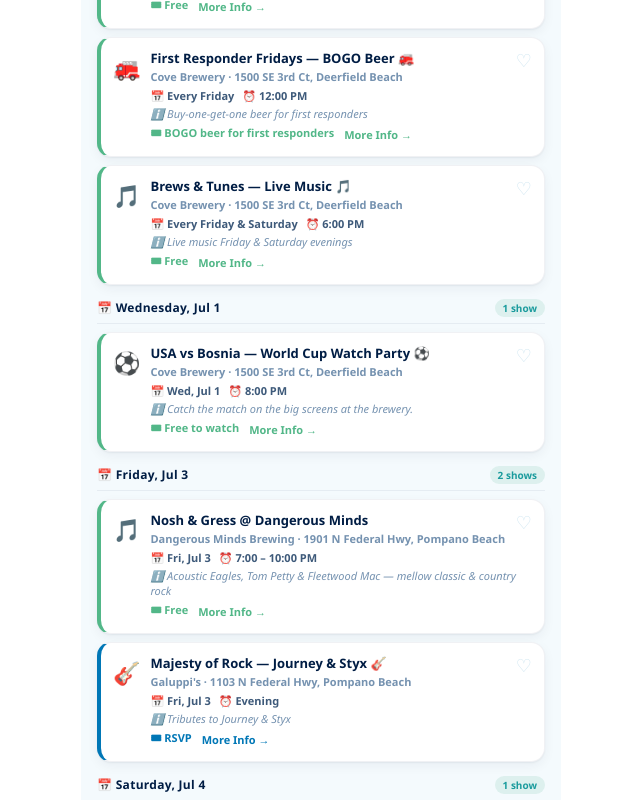
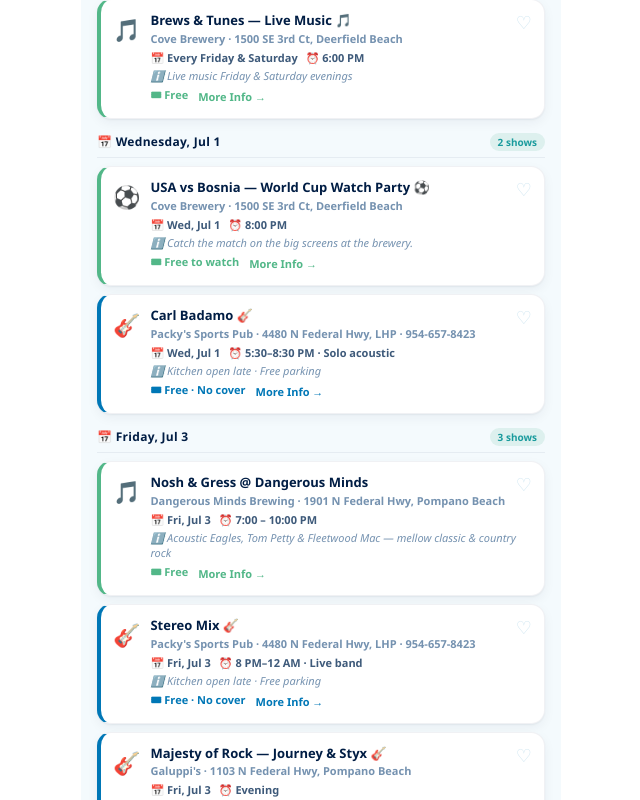
Before and after one commit to rebeccalword-lhp/lhpsocial, a React (Vite) app: page / in a window 1280 px wide. Shown: the part 2040-2840 px from the top of the page, without its empty margins (319-959 px from the left). Built offline with nearby package versions, Linux system fonts and the light colour scheme.

Commit message:
Update lhp-app.jsx

```diff
--- a/src/lhp-app.jsx
+++ b/src/lhp-app.jsx
@@ -112,8 +112,21 @@
 ];
 
 const featuredEvents = [
-  // PACKY'S — JULY 2026 (recurring; named lineup posts weekly on packyslhp.com)
-  { id: "packys-live", venue: "packys", title: "Live Music @ Packy's 🎸", org: "Packy's Sports Pub · 4480 N Federal Hwy, LHP · 954-657-8423", date: "Wed solo acoustic · Fri & Sat live bands", time: "Wed 5:30–8:30 PM · Fri/Sat 8 PM–12 AM", price: "Free · No cover · Kitchen open late", emoji: "🎸", note: "Live music several nights a week — see packyslhp.com for this week's lineup.", link: "https://www.packyslhp.com/live-music/", color: "#0077B6", category: ["nightlife"] },
+  // PACKY'S — JULY 2026 (from monthly flyer; Wed = solo acoustic, Fri/Sat = live bands)
+  { id: "packys1", venue: "packys", title: "Carl Badamo 🎸", org: "Packy's Sports Pub · 4480 N Federal Hwy, LHP · 954-657-8423", date: "Wed, Jul 1", time: "5:30–8:30 PM · Solo acoustic", price: "Free · No cover", emoji: "🎸", note: "Kitchen open late · Free parking", link: "https://www.packyslhp.com/live-music/", color: "#0077B6", category: ["nightlife"], endDate: "2026-07-01" },
+  { id: "packys2", venue: "packys", title: "Stereo Mix 🎸", org: "Packy's Sports Pub · 4480 N Federal Hwy, LHP · 954-657-8423", date: "Fri, Jul 3", time: "8 PM–12 AM · Live band", price: "Free · No cover", emoji: "🎸", note: "Kitchen open late · Free parking", link: "https://www.packyslhp.com/live-music/", color: "#0077B6", category: ["nightlife"], endDate: "2026-07-03" },
+  { id: "packys3", venue: "packys", title: "Sunset Voltage 🎸", org: "Packy's Sports Pub · 4480 N Federal Hwy, LHP · 954-657-8423", date: "Sat, Jul 4", time: "8 PM–12 AM · Live band", price: "Free · No cover", emoji: "🎸", note: "Kitchen open late · Free parking", link: "https://www.packyslhp.com/live-music/", color: "#0077B6", category: ["nightlife"], endDate: "2026-07-04" },
+  { id: "packys4", venue: "packys", title: "Alex Prisc 🎸", org: "Packy's Sports Pub · 4480 N Federal Hwy, LHP · 954-657-8423", date: "Wed, Jul 8", time: "5:30–8:30 PM · Solo acoustic", price: "Free · No cover", emoji: "🎸", note: "Kitchen open late · Free parking", link: "https://www.packyslhp.com/live-music/", color: "#0077B6", category: ["nightlife"], endDate: "2026-07-08" },
+  { id: "packys5", venue: "packys", title: "Havoc 305 🎸", org: "Packy's Sports Pub · 4480 N Federal Hwy, LHP · 954-657-8423", date: "Fri, Jul 10", time: "8 PM–12 AM · Live band", price: "Free · No cover", emoji: "🎸", note: "Kitchen open late · Free parking", link: "https://www.packyslhp.com/live-music/", color: "#0077B6", category: ["nightlife"], endDate: "2026-07-10" },
+  { id: "packys6", venue: "packys", title: "Rough Shot 🎸", org: "Packy's Sports Pub · 4480 N Federal Hwy, LHP · 954-657-8423", date: "Sat, Jul 11", time: "8 PM–12 AM · Live band", price: "Free · No cover", emoji: "🎸", note: "Kitchen open late · Free parking", link: "https://www.packyslhp.com/live-music/", color: "#0077B6", category: ["nightlife"], endDate: "2026-07-11" },
+  { id: "packys7", venue: "packys", title: "Cairo O'Toole 🎸", org: "Packy's Sports Pub · 4480 N Federal Hwy, LHP · 954-657-8423", date: "Wed, Jul 15", time: "5:30–8:30 PM · Solo acoustic", price: "Free · No cover", emoji: "🎸", note: "Kitchen open late · Free parking", link: "https://www.packyslhp.com/live-music/", color: "#0077B6", category: ["nightlife"], endDate: "2026-07-15" },
+  { id: "packys8", venue: "packys", title: "The Bango Bangos 🎸", org: "Packy's Sports Pub · 4480 N Federal Hwy, LHP · 954-657-8423", date: "Fri, Jul 17", time: "8 PM–12 AM · Live band", price: "Free · No cover", emoji: "🎸", note: "Kitchen open late · Free parking", link: "https://www.packyslhp.com/live-music/", color: "#0077B6", category: ["nightlife"], endDate: "2026-07-17" },
+  { id: "packys9", venue: "packys", title: "Bounce 🎸", org: "Packy's Sports Pub · 4480 N Federal Hwy, LHP · 954-657-8423", date: "Sat, Jul 18", time: "8 PM–12 AM · Live band", price: "Free · No cover", emoji: "🎸", note: "Kitchen open late · Free parking", link: "https://www.packyslhp.com/live-music/", color: "#0077B6", category: ["nightlife"], endDate: "2026-07-18" },
+  { id: "packys10", venue: "packys", title: "Jonny Edwards 🎸", org: "Packy's Sports Pub · 4480 N Federal Hwy, LHP · 954-657-8423", date: "Wed, Jul 22", time: "5:30–8:30 PM · Solo acoustic", price: "Free · No cover", emoji: "🎸", note: "Kitchen open late · Free parking", link: "https://www.packyslhp.com/live-music/", color: "#0077B6", category: ["nightlife"], endDate: "2026-07-22" },
+  { id: "packys11", venue: "packys", title: "How Original 🎸", org: "Packy's Sports Pub · 4480 N Federal Hwy, LHP · 954-657-8423", date: "Fri, Jul 24", time: "8 PM–12 AM · Live band", price: "Free · No cover", emoji: "🎸", note: "Kitchen open late · Free parking", link: "https://www.packyslhp.com/live-music/", color: "#0077B6", category: ["nightlife"], endDate: "2026-07-24" },
+  { id: "packys12", venue: "packys", title: "Thought Monkey 🎸", org: "Packy's Sports Pub · 4480 N Federal Hwy, LHP · 954-657-8423", date: "Sat, Jul 25", time: "8 PM–12 AM · Live band", price: "Free · No cover", emoji: "🎸", note: "Kitchen open late · Free parking", link: "https://www.packyslhp.com/live-music/", color: "#0077B6", category: ["nightlife"], endDate: "2026-07-25" },
+  { id: "packys13", venue: "packys", title: "Jerry Leeman 🎸", org: "Packy's Sports Pub · 4480 N Federal Hwy, LHP · 954-657-8423", date: "Wed, Jul 29", time: "5:30–8:30 PM · Solo acoustic", price: "Free · No cover", emoji: "🎸", note: "Kitchen open late · Free parking", link: "https://www.packyslhp.com/live-music/", color: "#0077B6", category: ["nightlife"], endDate: "2026-07-29" },
+  { id: "packys14", venue: "packys", title: "Sippin' Fire 🎸", org: "Packy's Sports Pub · 4480 N Federal Hwy, LHP · 954-657-8423", date: "Fri, Jul 31", time: "8 PM–12 AM · Live band", price: "Free · No cover", emoji: "🎸", note: "Kitchen open late · Free parking", link: "https://www.packyslhp.com/live-music/", color: "#0077B6", category: ["nightlife"], endDate: "2026-07-31" },
   { id: "f2", venue: "nautidawg", title: "Mark Zaden @ The Nauti Dawg ⚓", org: "The Nauti Dawg Marina Cafe · Mark Zaden & The Weedline Band", date: "Every Friday & Sunday", time: "5:30 – 9:30 PM", price: "Tickets at nautidawg.com", emoji: "⚓", note: "At the new Nauti Bar right at B Dock", link: "https://nautidawg.com", color: "#00B4A6", category: ["nightlife"] },
   { id: "papas_live", venue: "papas", title: "Live Music @ Papa's Raw Bar", org: "Papa's Raw Bar · 4610 N Federal Hwy, LHP", date: "Fri & Sat nights · Sun afternoons", time: "Fri/Sat 7–10 PM · Sun 1–4 PM", price: "Free", emoji: "🦞", note: "Live music on the water — see this month's lineup below.", link: null, color: "#00B4A6", category: ["nightlife"] },
   { id: "gj1", venue: "galuppis", title: "Majesty of Rock — Journey & Styx 🎸", org: "Galuppi's · 1103 N Federal Hwy, Pompano Beach", date: "Fri, Jul 3", time: "Evening", price: "RSVP", emoji: "🎸", note: "Tributes to Journey & Styx", link: "https://www.galuppis.com/live-music-schedule/", color: "#0077B6", category: ["nightlife", "seniors"], endDate: "2026-07-03" },
```
